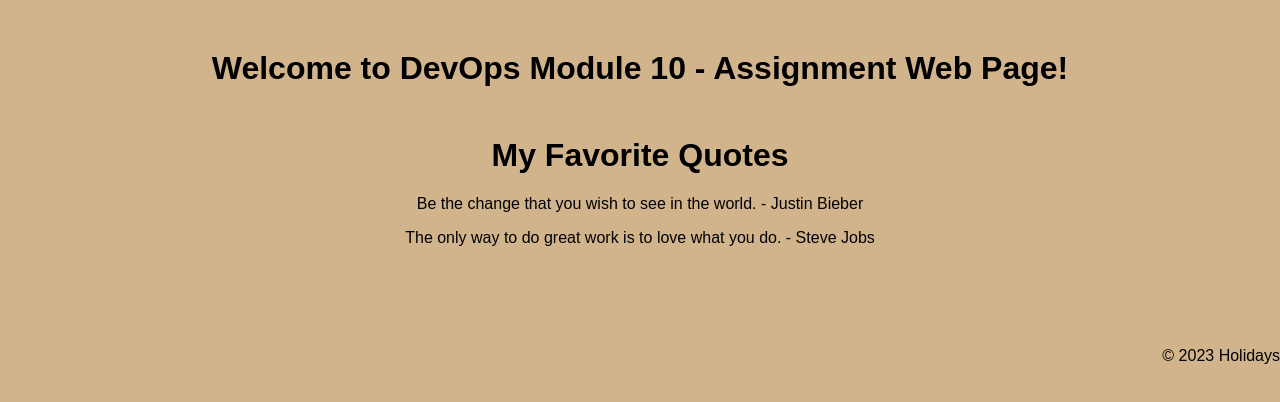
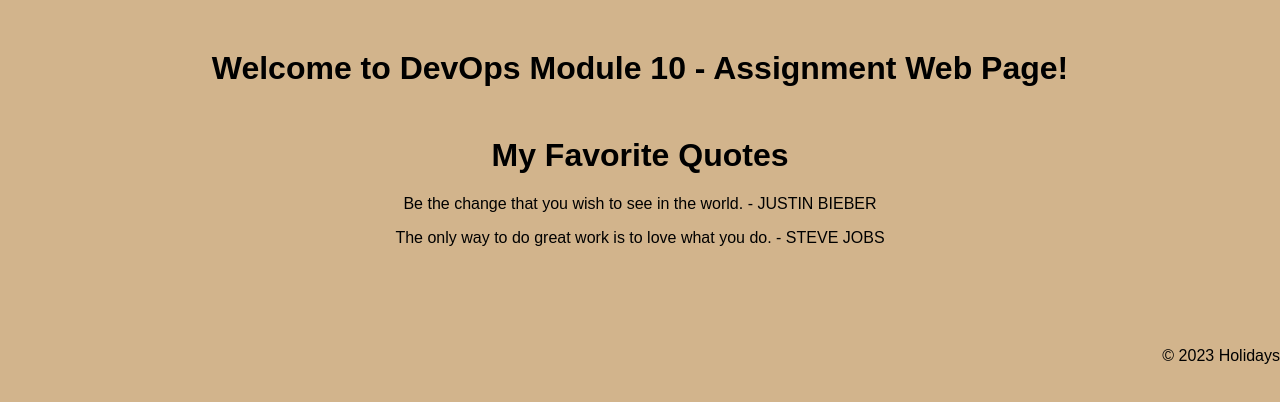
Before and after one commit to donnellperkins/GitLab, a plain HTML site: page index.html in a window 1280 px wide. Drawn offline with Linux system fonts and the light colour scheme.

Commit message:
make the author's name all uppercase

```diff
--- a/index.html
+++ b/index.html
@@ -13,8 +13,8 @@
 
     <main>
         <h1>My Favorite Quotes</h1>
-        <blockquote>Be the change that you wish to see in the world. - Justin Bieber</blockquote>
-        <blockquote>The only way to do great work is to love what you do. - Steve Jobs</blockquote>
+        <blockquote>Be the change that you wish to see in the world. - JUSTIN BIEBER</blockquote>
+        <blockquote>The only way to do great work is to love what you do. - STEVE JOBS</blockquote>
     </main>
 
     <footer>
```
